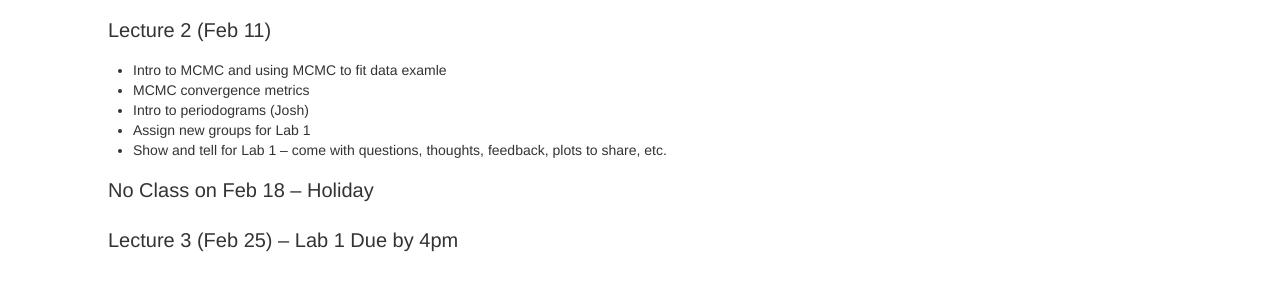
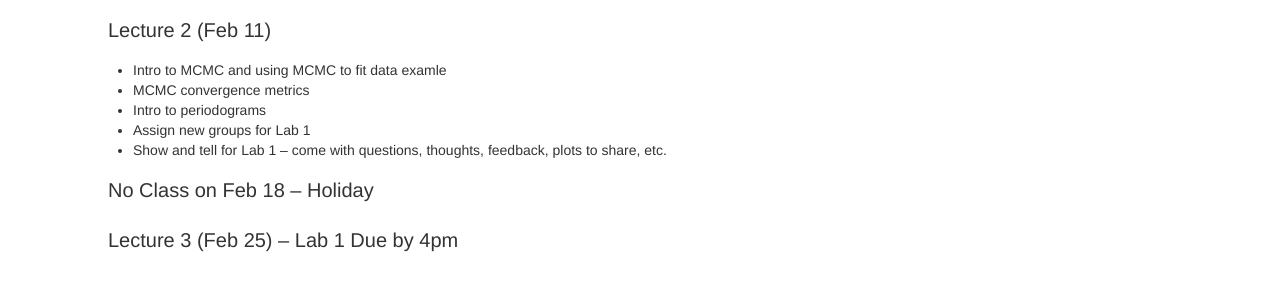
Before and after one commit to ucb-datalab/ucb-datalab.github.io, a Jekyll site: the page built from pages/lectures.md, in a window 1280 px wide. Shown: the part 774-1068 px from the top of the page. Built offline with Jekyll 4.4.1, drawn with Linux system fonts in a browser that asks for light colours.

Commit message:
lecture 2 agenda

```diff
--- a/pages/lectures.md
+++ b/pages/lectures.md
@@ -41,7 +41,7 @@ before each lecture.
 
 - Intro to MCMC and using MCMC to fit data examle
 - MCMC convergence metrics
-- Intro to periodograms (Josh)
+- Intro to periodograms
 - Assign new groups for Lab 1
 - Show and tell for Lab 1 &ndash; come with questions, thoughts, feedback, plots to share, etc.
 
```
